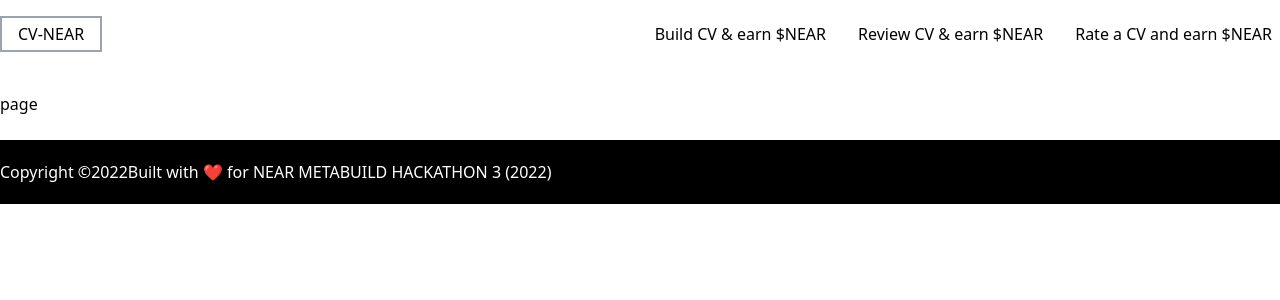
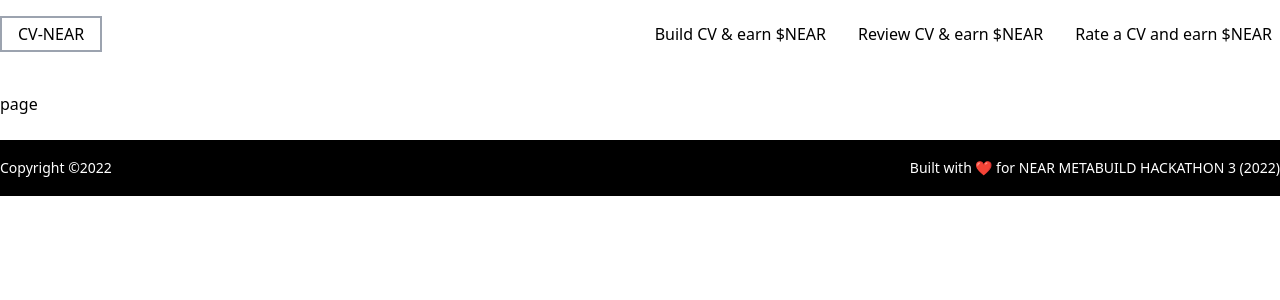
Before and after one commit to BisiDavi/near-metabuild-hackathon, a Next.js app: page / in a window 1280 px wide. Shown: the top 300 px of the page. Built offline with nearby package versions, Linux system fonts and the light colour scheme.

Commit message:
ssg pages added

```diff
--- /dev/null
+++ b/app/[id]/page.tsx
@@ -0,0 +1,6 @@
+// export async function generateStaticParams() {}
+
+export default function Page({ params }: { params?: any }) {
+
+  return <div>Welcome</div>;
+}
--- a/components/Footer.tsx
+++ b/components/Footer.tsx
@@ -1,7 +1,7 @@
 export default function Footer() {
   return (
-    <footer className="footer flex h-16 w-full items-center bg-black text-white">
-      <div className="content container mx-auto flex">
+    <footer className="footer flex h-14 w-full items-center bg-black text-white">
+      <div className="content container mx-auto flex justify-between text-sm">
         <p>Copyright ©2022</p>
         <p>Built with ❤️ for NEAR METABUILD HACKATHON 3 (2022)</p>
       </div>
```
